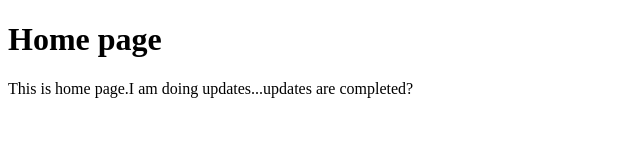
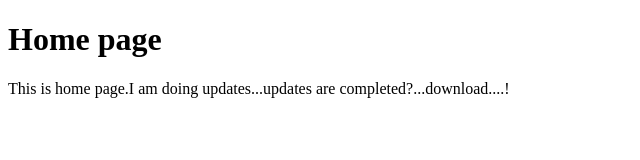
Before and after one commit to mpacer-solutions/my-portfolio, a plain HTML site: page index.html in a window 1280 px wide. Shown: the whole page, without its empty margins (0-640 px from the left). Drawn offline with Linux system fonts and the light colour scheme.

Commit message:
download

```diff
--- a/index.html
+++ b/index.html
@@ -5,6 +5,6 @@
   </head>
   <body>
     <h1>Home page</h1>
-    <p>This is home page.I am doing updates...updates are completed?</p>
+    <p>This is home page.I am doing updates...updates are completed?...download....!</p>
   </body>
 </html>
```
